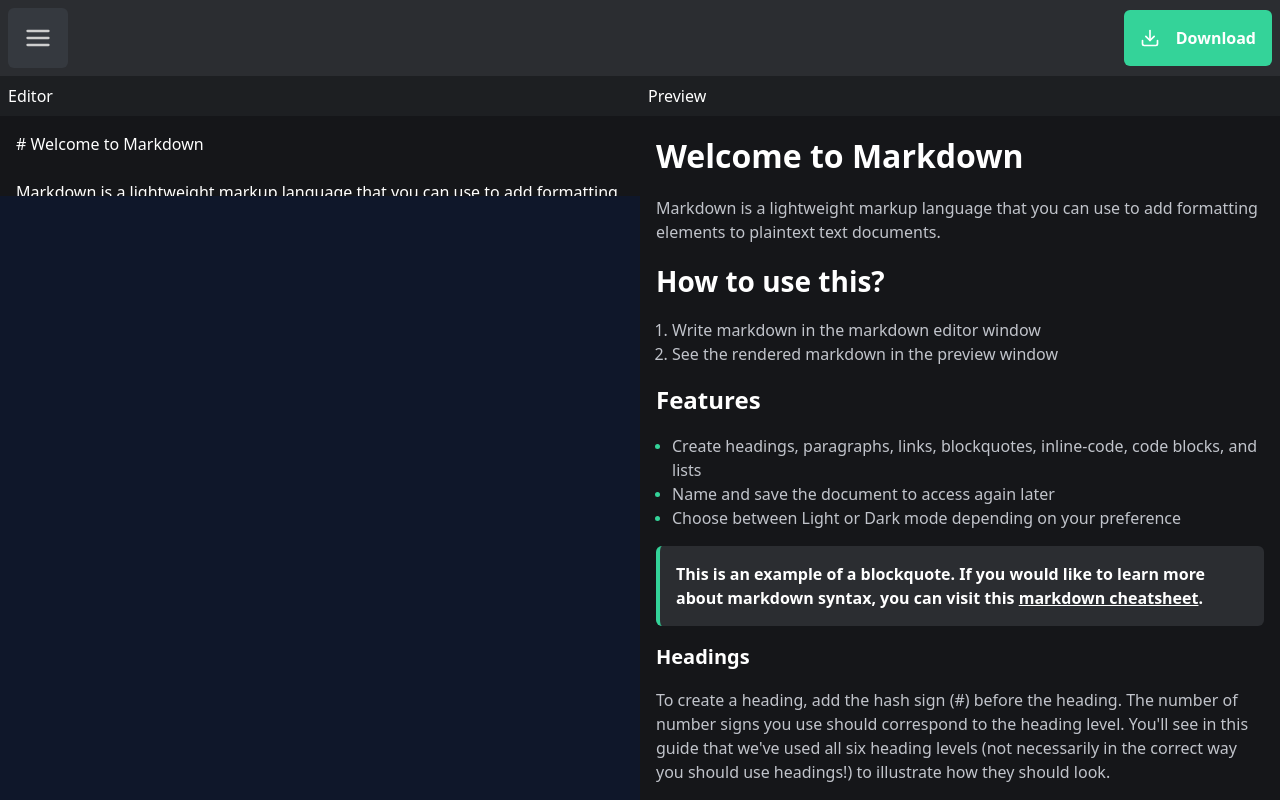
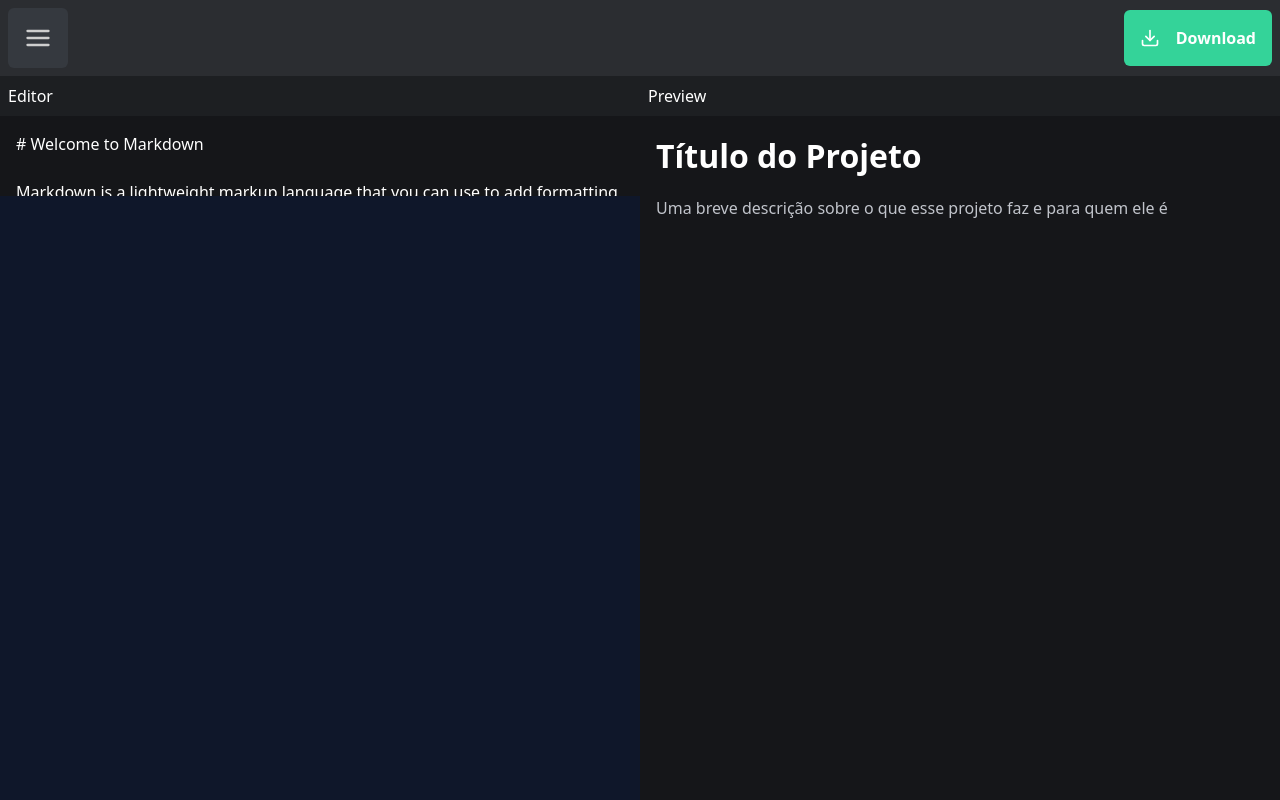
Before and after one commit to yan-batista/readme_template_editor, a React (Vite) app: page / in a window 1280 px wide. Built offline with nearby package versions, Linux system fonts and the light colour scheme.

Commit message:
aside menu refresh and remove section icons; remove selected section function; SectionType now has defaultText to refresh and currentText; selected sections will now open the currentText on editor instead of being removed on click

```diff
--- a/src/App.tsx
+++ b/src/App.tsx
@@ -5,24 +5,21 @@ import HamburguerIcon from "./assets/menu.svg";
 import DownloadIcon from "./assets/download.svg";
 import EyeIcon from "./assets/eye.svg";
 import EyeOffIcon from "./assets/eye-off.svg";
+import TrashIcon from "./assets/trash.svg";
+import RefreshIcon from "./assets/refresh-ccw.svg";
+
+import SectionsData from "./data";
 
 interface Section {
   name: string;
   selected: boolean;
+  defaultText: string;
+  currentText: string;
 }
 
 function App() {
   const [isMenuOpen, setIsMenuOpen] = useState<boolean>(false);
-  const [sections, setSections] = useState<Section[]>([
-    { name: "title", selected: true },
-    { name: "table_of_contents", selected: false },
-    { name: "functions", selected: false },
-    { name: "screenshots", selected: false },
-    { name: "link", selected: false },
-    { name: "built_with", selected: false },
-    { name: "what_I_learned", selected: false },
-    { name: "author", selected: false },
-  ]);
+  const [sections, setSections] = useState<Section[]>(SectionsData);
   const [isEditorOpen, setIsEditorOpen] = useState<boolean>(true);
   const [isPreviewOpen, setIsPreviewOpen] = useState<boolean>(false);
   const editorDefaultValue = `# Welcome to Markdown
@@ -87,20 +84,40 @@ function App() {
     return value.charAt(0).toUpperCase() + value.slice(1);
   }
 
-  function lowercaseString(value: string) {
-    return value.charAt(0).toLowerCase() + value.slice(1);
-  }
-
   function getSections(isSelected: boolean) {
     return sections.map((section, idx) => {
       if (section.selected === isSelected) {
         return (
           <li
-            className="list-none bg-offwhite rounded-md p-2 text-black my-1"
+            className="group list-none bg-offwhite rounded-md p-2 text-black my-1 flex flex-row items-center justify-between cursor-pointer select-none"
             key={`${idx}-${section}`}
-            onClick={onClickSetSectionSelected}
+            onClick={
+              section.selected
+                ? () => {
+                    onClickGetCurrentText(section.currentText);
+                  }
+                : onClickSetSectionSelection
+            }
+            data-name={section.name}
           >
-            {capitalize(section.name.replace(/_/g, " "))}
+            <p>{capitalize(section.name.replace(/_/g, " "))}</p>
+            {section.selected && (
+              <div className="flex-row gap-2 hidden group-hover:flex">
+                <img
+                  src={RefreshIcon}
+                  alt="refresh the content for this section"
+                  className="w-4 h-4"
+                  data-name={section.name}
+                />
+                <img
+                  src={TrashIcon}
+                  alt="remove this section"
+                  className="w-4 h-4"
+                  onClick={onClickSetSectionSelection}
+                  data-name={section.name}
+                />
+              </div>
+            )}
           </li>
         );
       }
@@ -120,13 +137,15 @@ function App() {
     }
   }
 
-  function onClickSetSectionSelected(event: React.MouseEvent<HTMLLIElement>) {
-    const sectionName = lowercaseString(event.currentTarget.innerHTML.replace(/ /g, "_"));
+  function onClickSetSectionSelection(event: React.MouseEvent<HTMLLIElement> | React.MouseEvent<HTMLImageElement>) {
+    const sectionName = event.currentTarget.dataset.name;
     setSections((prevSections) =>
       prevSections.map((section) =>
         section.name === sectionName ? { ...section, selected: !section.selected } : section
       )
     );
+    const currentSelected = sections.filter((section) => section.name === sectionName);
+    onClickGetCurrentText(currentSelected[0].currentText);
   }
 
   function onClickChangeEditorAndPreview() {
@@ -134,8 +153,26 @@ function App() {
     setIsPreviewOpen((prevState) => !prevState);
   }
 
+  function onClickGetCurrentText(value: string) {
+    setEditorText(value);
+  }
+
   function onChangeEditor(event: React.ChangeEvent<HTMLTextAreaElement>) {
     setEditorText(event.currentTarget.value);
+  }
+
+  function getPreviewValueFromAllSelected() {
+    let resultingText: string = "";
+    sections.map((section) => {
+      if (section.selected) {
+        resultingText += `\n\n${section.currentText}`;
+      }
+    });
+
+    return resultingText
+      .split("\n")
+      .map((line) => line.trimStart())
+      .join("\n");
   }
 
   return (
@@ -209,7 +246,7 @@ function App() {
             />
           </div>
           <div className="bg-editor w-full p-4 flex-grow flex-shrink overflow-y-auto text-text" id="previewText">
-            <Markdown options={{ wrapper: Fragment }}>{editorText}</Markdown>
+            <Markdown options={{ wrapper: Fragment }}>{getPreviewValueFromAllSelected()}</Markdown>
           </div>
         </section>
       </section>
--- /dev/null
+++ b/src/data.ts
@@ -0,0 +1,101 @@
+interface Section {
+  name: string;
+  selected: boolean;
+  defaultText: string;
+  currentText: string;
+}
+
+const sections: Section[] = [
+  {
+    name: "title",
+    selected: true,
+    defaultText: `# Título do Projeto
+        Uma breve descrição sobre o que esse projeto faz e para quem ele é`,
+    currentText: `# Título do Projeto
+        Uma breve descrição sobre o que esse projeto faz e para quem ele é`,
+  },
+  {
+    name: "table_of_contents",
+    selected: false,
+    defaultText: ``,
+    currentText: ``,
+  },
+  {
+    name: "functions",
+    selected: false,
+    defaultText: `## Funcionalidades
+        - Temas dark e light
+        - Preview em tempo real
+        - Modo tela cheia
+        - Multiplataforma`,
+    currentText: `## Funcionalidades
+        - Temas dark e light
+        - Preview em tempo real
+        - Modo tela cheia
+        - Multiplataforma`,
+  },
+  {
+    name: "screenshots",
+    selected: false,
+    defaultText: `### Screenshot
+        <p align="center" >
+            <img src="" />
+            <img src="" />
+            <img src="" />
+            <img src="" />
+        </p>`,
+    currentText: `### Screenshot
+        <p align="center" >
+            <img src="" />
+            <img src="" />
+            <img src="" />
+            <img src="" />
+        </p>`,
+  },
+  {
+    name: "link",
+    selected: false,
+    defaultText: `### Links
+        - [Live Site](https://your-site.com)`,
+    currentText: `### Links
+        - [Live Site](https://your-site.com)`,
+  },
+  {
+    name: "built_with",
+    selected: false,
+    defaultText: `### Built with
+        - [React](https://reactjs.org/): JS library
+        - [Tailwindcss](https://tailwindcss.com/): For styles
+        - Typescript`,
+    currentText: `### Built with
+        - [React](https://reactjs.org/): JS library
+        - [Tailwindcss](https://tailwindcss.com/): For styles
+        - Typescript`,
+  },
+  {
+    name: "what_I_learned",
+    selected: false,
+    defaultText: `### What I learned
+        Here you will write things that you learned while developing this application
+        \`\`\`
+        const hello: string = "Hello World";
+        \`\`\`
+        You can also put some code to exemplify things.`,
+    currentText: `### What I learned
+        Here you will write things that you learned while developing this application
+        \`\`\`
+        const hello: string = "Hello World";
+        \`\`\`
+        You can also put some code to exemplify things.`,
+  },
+  {
+    name: "author",
+    selected: false,
+    defaultText: `## Autores
+        - Github - [@yan-batista](https://github.com/yan-batista)`,
+    currentText: `## Autores
+        - Github - [@yan-batista](https://github.com/yan-batista)`,
+  },
+];
+
+export default sections;
```
Also changed, not shown: src/assets/refresh-ccw.svg (added), src/assets/trash.svg (added).
